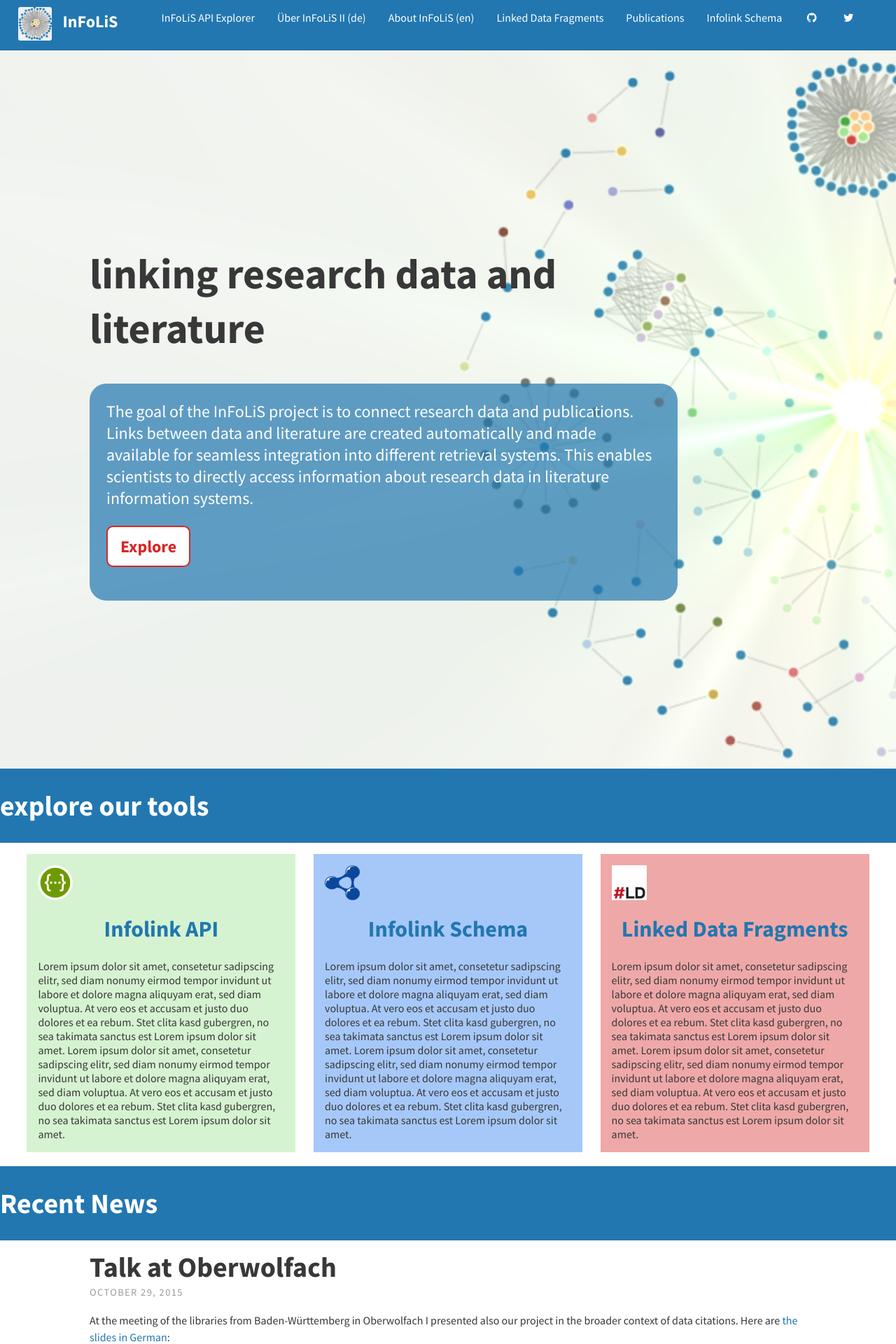
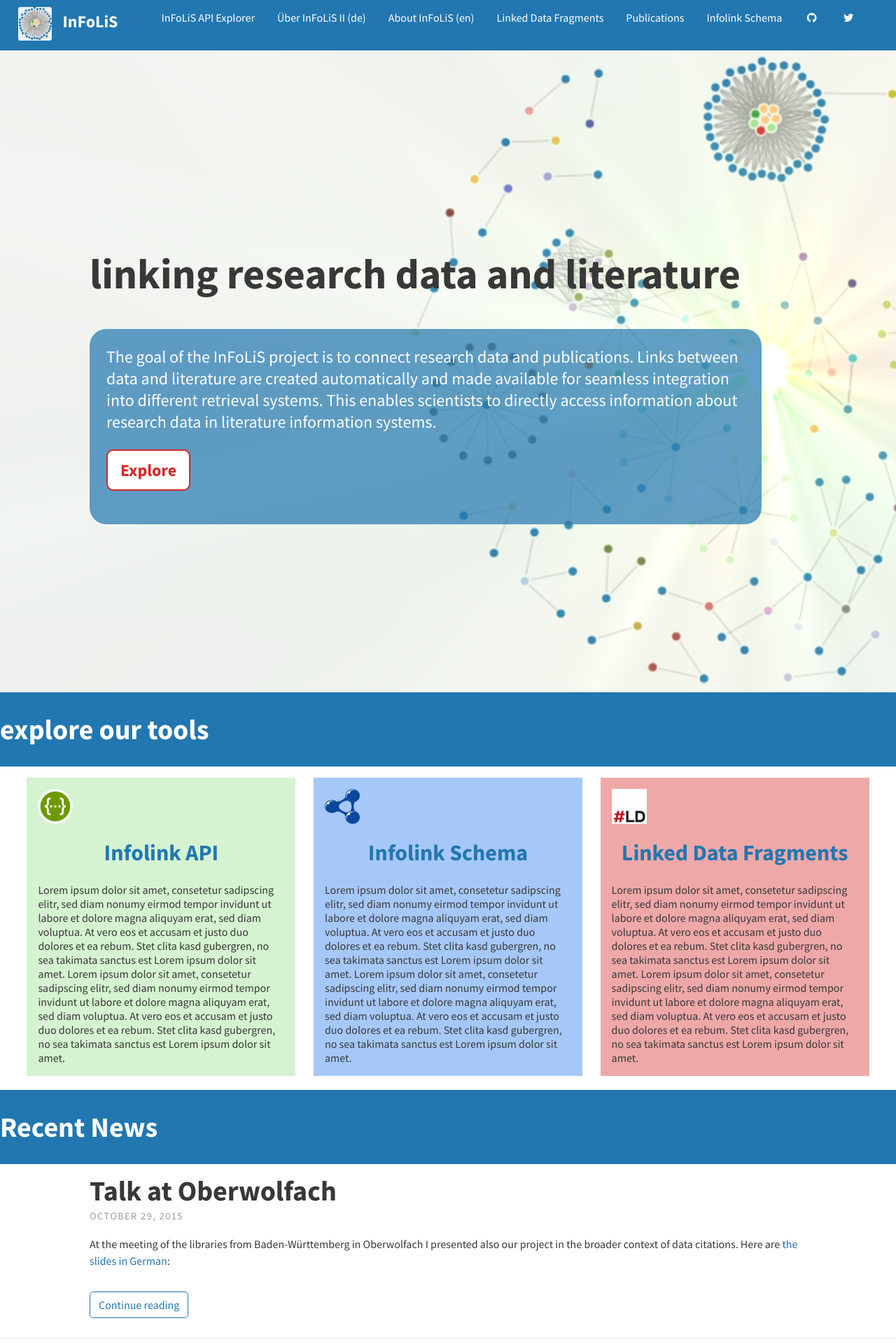
Before and after one commit to kba/letschm.github.io, a Jekyll site: the page built from index.html, in a window 1280 px wide. Shown: the top 1920 px of the page at 70% size. Built offline with Jekyll 4.4.1, drawn with Linux system fonts in a browser that asks for light colours; nearby versions of some CDN libraries; the list of posts is cut into pages by our own code.

Commit message:
Update _index.scss

```diff
--- a/_sass/layouts/_index.scss
+++ b/_sass/layouts/_index.scss
@@ -3,7 +3,7 @@
 .call-out {
   @extend %padding-regular;
   padding-top: 10em;
-  padding-right: 10em;
+  padding-right: 5em;
   padding-bottom: 10em;
   display: inline-block;
   width: 100%;
```
